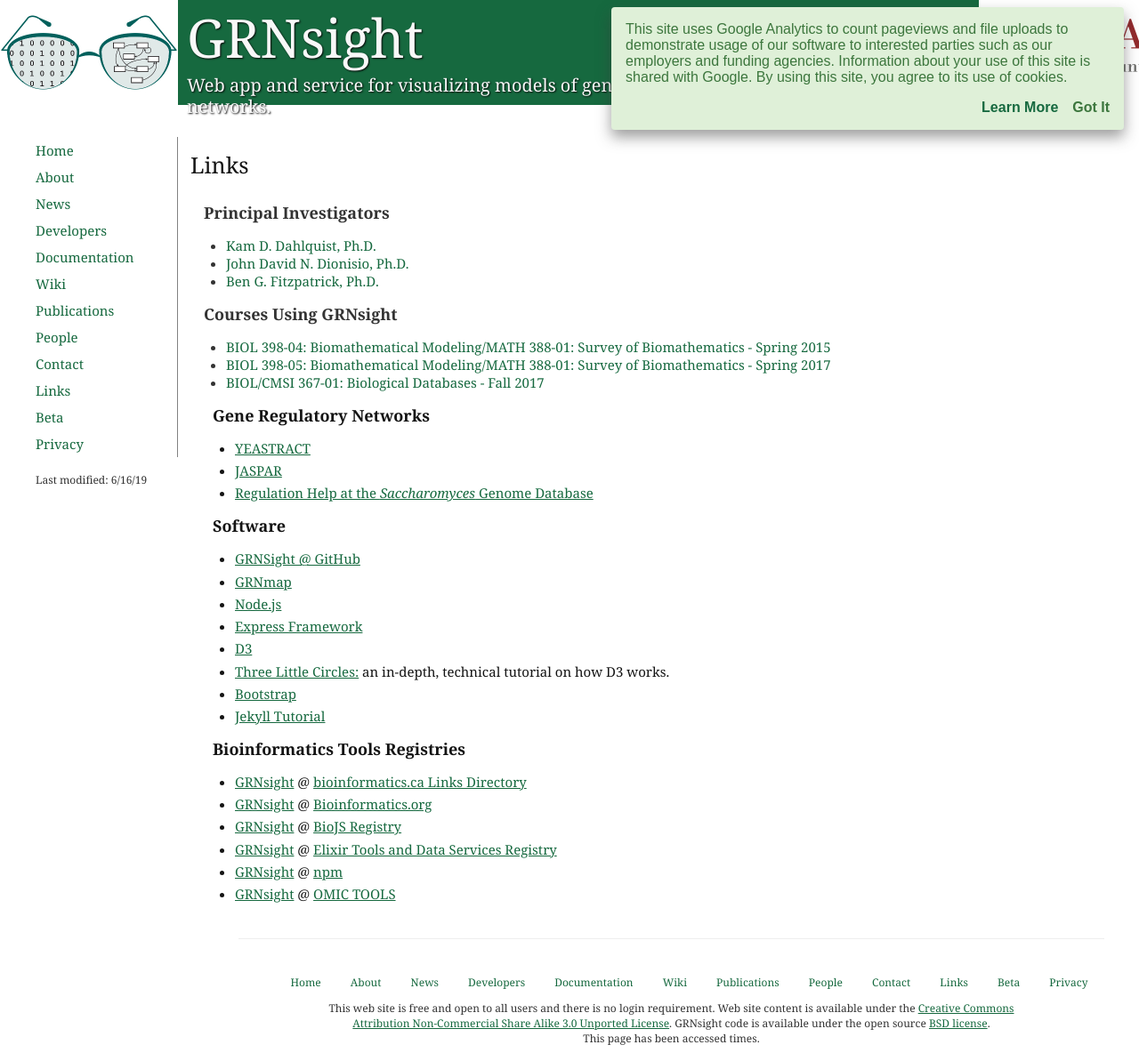
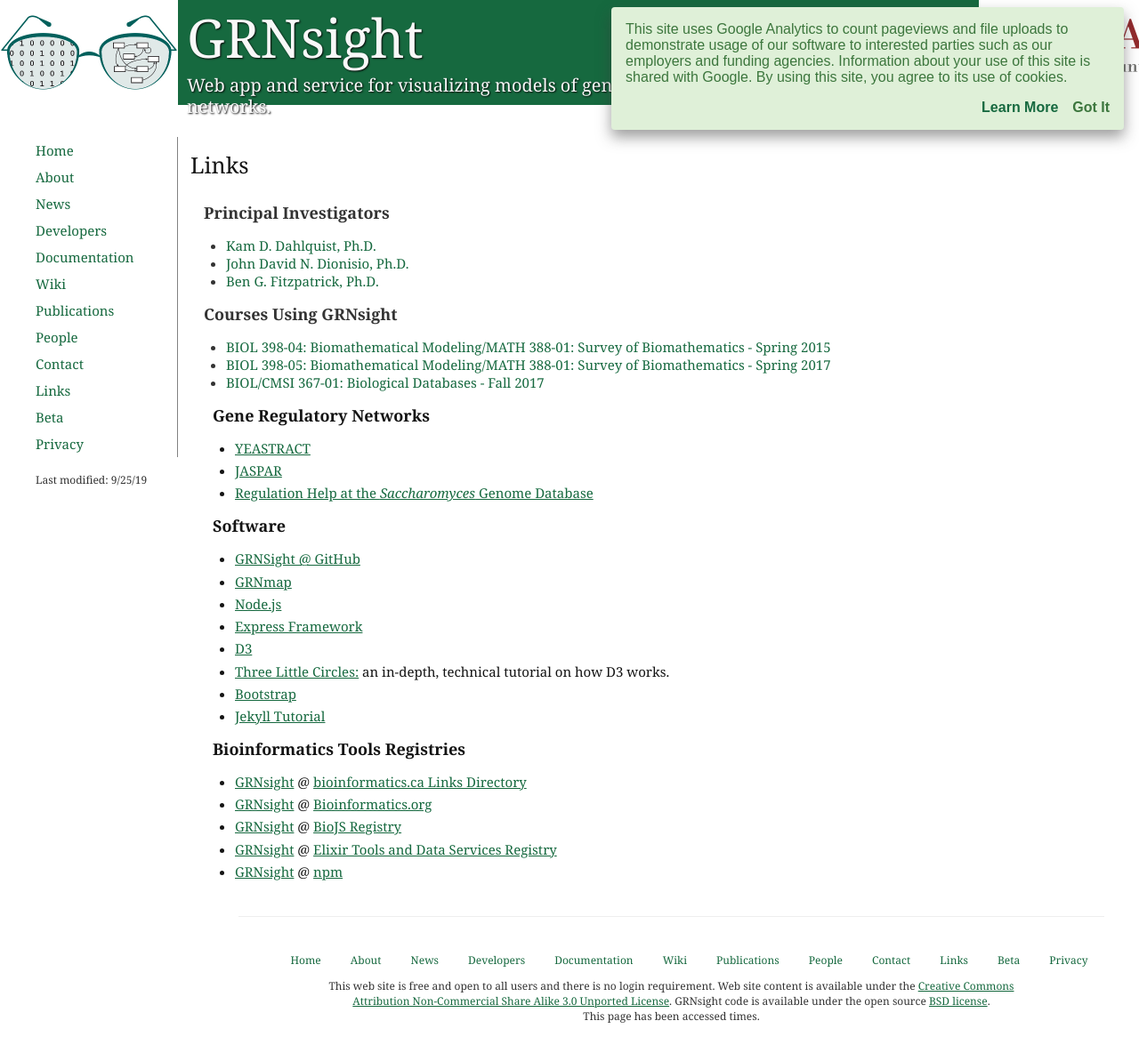
Before and after one commit to dondi/GRNsight, a Jekyll site: the page built from links.html, in a window 1280 px wide. Shown: the whole page at 89% size. Built offline with Jekyll 4.4.1, drawn with Linux system fonts in a browser that asks for light colours; nearby versions of some CDN libraries; after the commit the page ends 1168 px from its top, so only the background shows below that.

Commit message:
Eliminate OMIC link.

```diff
--- a/links.html
+++ b/links.html
@@ -1,7 +1,7 @@
 ---
 layout: default
 title: Links
-modified: 6/16/19
+modified: 9/25/19
 description: Useful links for GRNsight, an open source web application and service for visualizing models of small- to medium-scale gene regulatory networks.
 ---
             <p id="pageTitle">Links</p>
@@ -45,8 +45,7 @@
                   <li><a href="https://links.bioinformatics.ca/links_directory/resource/83363/grnsight-web-application-and-service-visualizing-models-small-medium-scale-gene" target="_blank">GRNsight</a> @ <a href="https://links.bioinformatics.ca/links_directory/">bioinformatics.ca Links Directory</a></li>
                   <li><a href="http://www.bioinformatics.org/wiki/GRNsight" target="_blank">GRNsight</a> @ <a href="http://www.bioinformatics.org/" target="_blank">Bioinformatics.org</a></li>
                   <li><a href="https://biojs.net/#/component/grnsight" target="_blank">GRNsight</a> @ <a href="https://biojs.net" target="_blank">BioJS Registry</a></li>
-                   <li><a href="https://bio.tools/tool/GRNsight" target="_blank">GRNsight</a> @ <a href="https://bio.tools/" target="_blank">Elixir Tools and Data Services Registry</a></li>
+                  <li><a href="https://bio.tools/tool/GRNsight" target="_blank">GRNsight</a> @ <a href="https://bio.tools/" target="_blank">Elixir Tools and Data Services Registry</a></li>
                   <li><a href="https://www.npmjs.com/package/grnsight" target="_blank">GRNsight</a> @ <a href="https://www.npmjs.com/" target="_blank">npm</a></li>
-                  <li><a href="https://omictools.com/grnsight-tool" target="_blank">GRNsight</a> @ <a href="https://omictools.com/" target="_blank">OMIC TOOLS</a></li>
                 </ul>
             </div>
```
